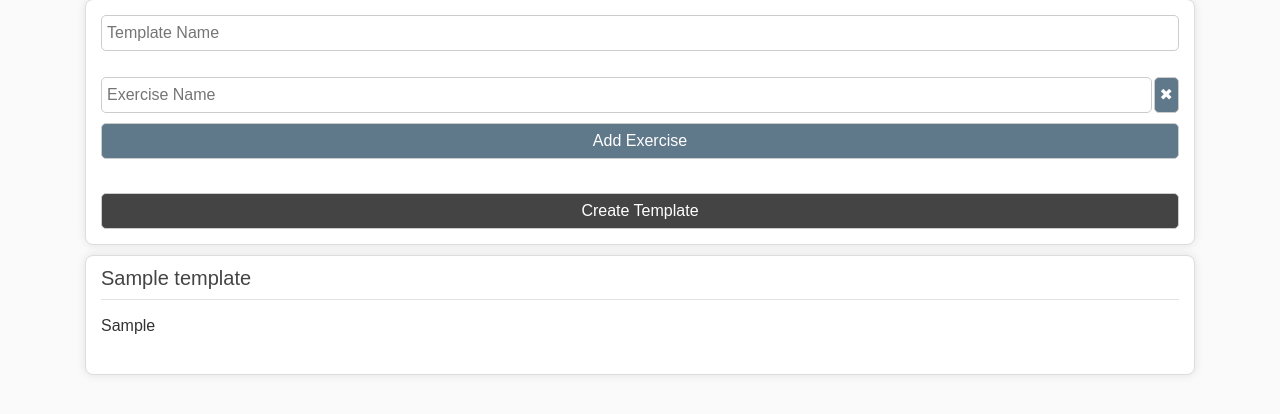
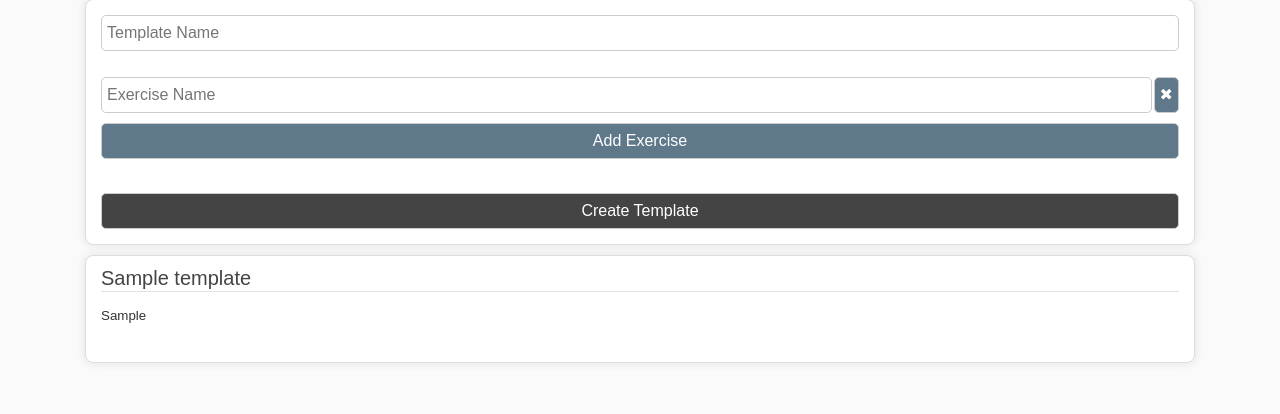
Before and after one commit to chavias/FitnessTracker, a Flask app: page /templates in a window 1280 px wide. Shown: the part 81-495 px from the top of the page. Run offline with Flask 3, Linux system fonts and the light colour scheme; tables that the repository leaves empty hold one stand-in row (values such as "Sample post"); some libraries are stand-ins or nearby versions.

Commit message:
improve session layout

```diff
--- a/fitnesstracker/templates/index.html
+++ b/fitnesstracker/templates/index.html
@@ -4,7 +4,7 @@
 <article class="media content-section">
   <div class="media-body">
     <div class="article-metadata d-flex justify-content-between align-items-center">
-      <h2 class="mb-0">
+      <h2 class="mb-0 mt-1 mb-1">
         <a class="article-title" href="{{ url_for('session', session_id=session.id) }}">{{ session.template.name }}</a>
       </h2>
       <div class="text-muted">{{ session.date.strftime('%Y-%m-%d') }}</div>
--- a/fitnesstracker/templates/template.html
+++ b/fitnesstracker/templates/template.html
@@ -4,7 +4,7 @@
 <article class="media content-section">
   <div class="media-body">
     <div class="article-metadata d-flex justify-content-between align-items-center">
-      <h2><a class="article-title" >{{ template.name }}<a></h2>
+      <h2 class="mb-0"><a class="article-title" >{{ template.name }}<a></h2>
       <div>
         <a class="btn btn-secondary btn-sm mt-1 mb-1"
           href="{{ url_for('update_template', template_id=template.id) }}">Update</a>
--- a/fitnesstracker/templates/templates.html
+++ b/fitnesstracker/templates/templates.html
@@ -32,11 +32,11 @@
 <article class="media content-section">
     <div class="media-body">
         <div class="article-metadata">
-            <h2><a class="article-title" href="{{ url_for('template', template_id=template.id) }}">{{ template.name }}</a></h2>
+            <h2 class="mb-0"><a class="article-title" href="{{ url_for('template', template_id=template.id) }}">{{ template.name }}</a></h2>
         </div>
         <ul class="exercise-list">
             {% for exercise in template.exercises %}
-            <li class="exercise-item">{{ exercise.exercise }}</li>
+            <li class="exercise-item" style="font-size: smaller;">{{ exercise.exercise }}</li>
             {% endfor %}
         </ul>
     </div>
```
Also changed, not shown: fitnesstracker/templates/session.html (+19 -12 lines).
